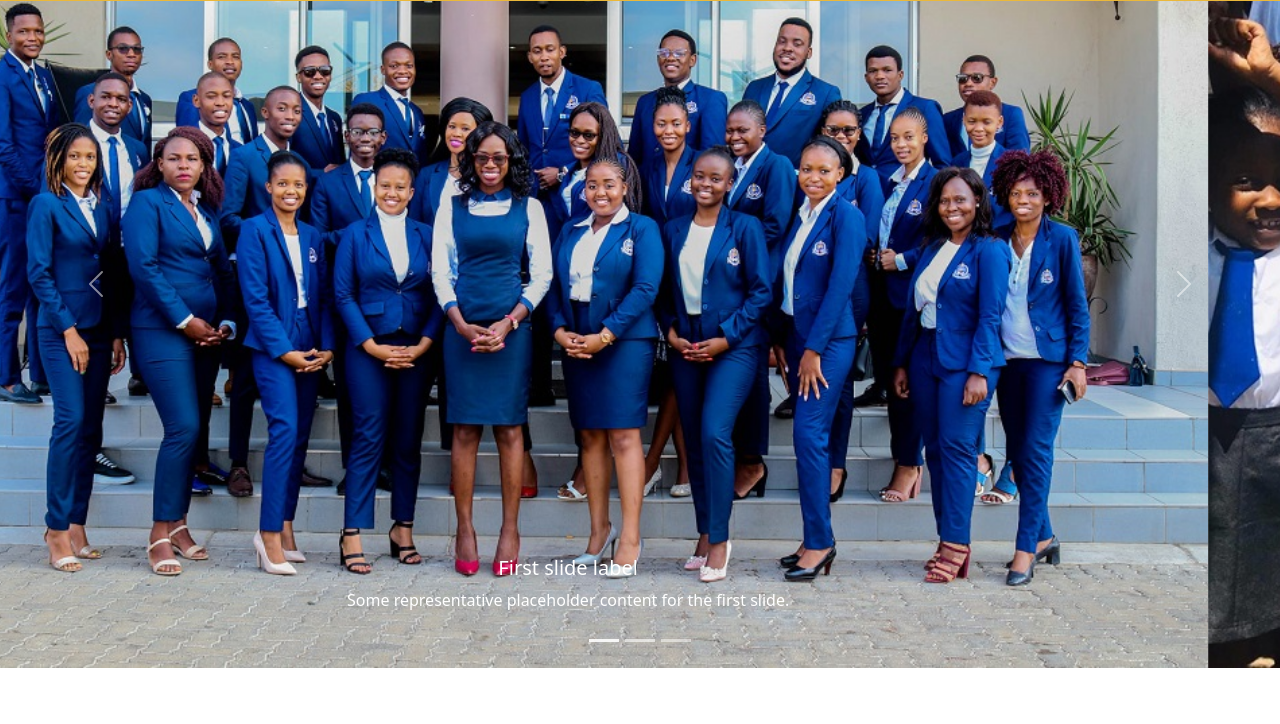
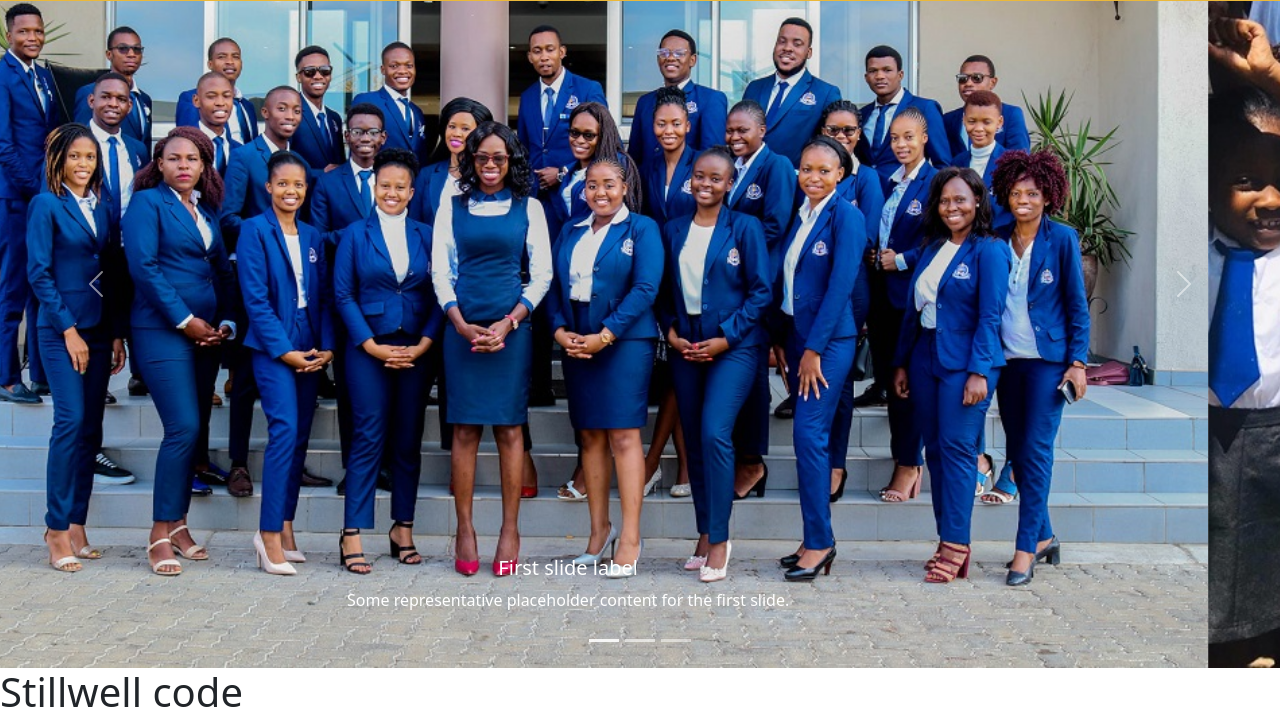
Before and after one commit to sapphire777/dawn_bell_project, a plain HTML site: page index.html in a window 1280 px wide. Shown: the part 100-824 px from the top of the page. Before the commit the page ends 800 px from the top, so only its background shows below. Drawn offline with nearby package versions, Linux system fonts and the light colour scheme.

Commit message:
stillwell commit

```diff
--- a/index.html
+++ b/index.html
@@ -130,6 +130,7 @@
                 </button>
             </div>
         </div>
+        <h1>Stillwell code</h1>
 
         <!-- Bootstrap JS -->
         <script src="js/vendor/bootstrap.bundle.min.js"></script>
```
